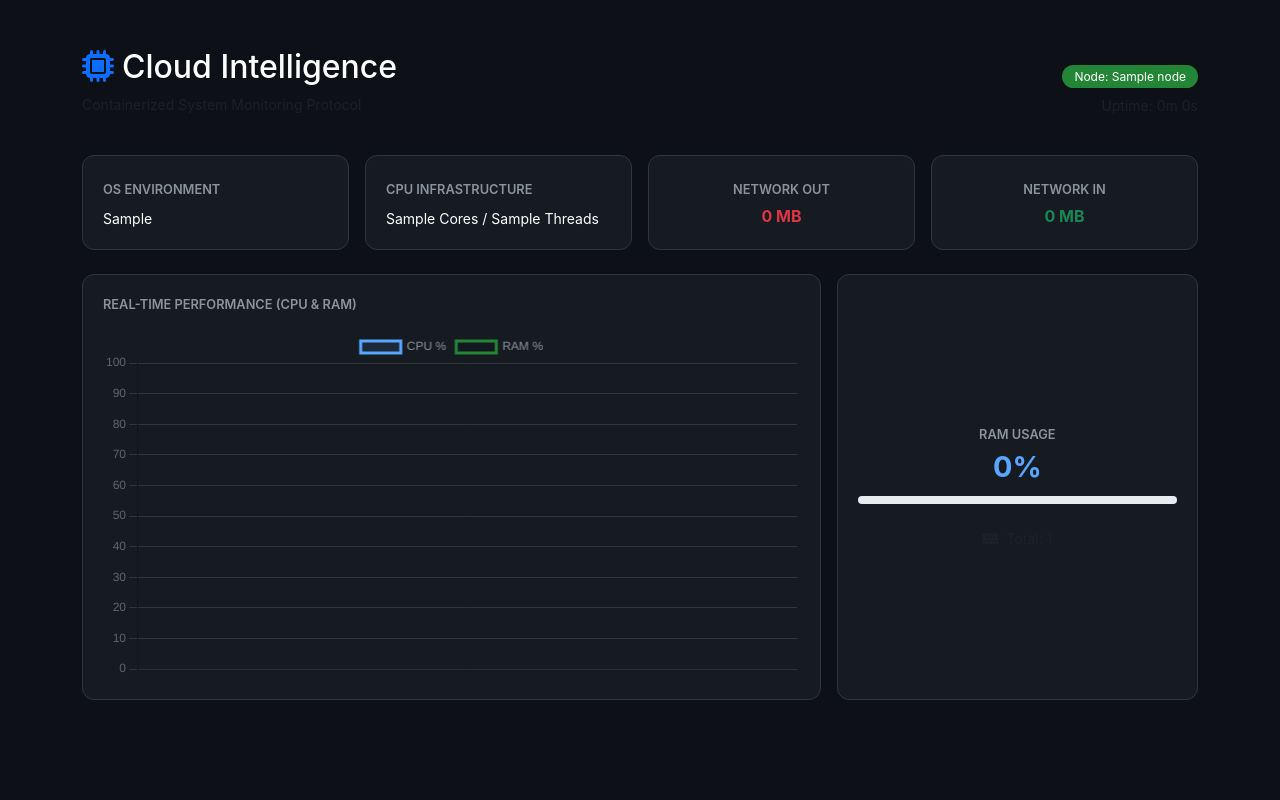
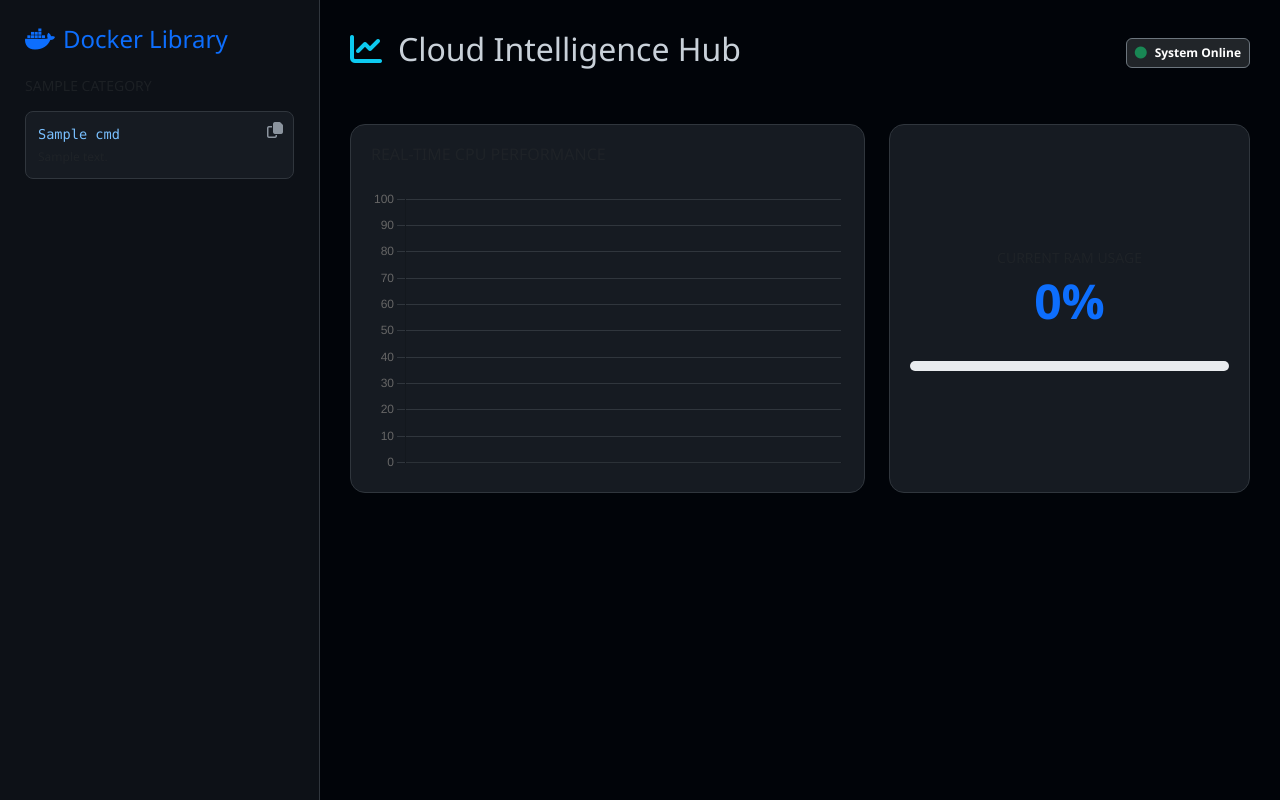
Before and after one commit to DoHoang21/my-system-monitor, a Flask app: template templates/index.html in a window 1280 px wide. Run offline with Flask 3, Linux system fonts and the light colour scheme; the template is opened without the code that fills it: most values are stand-ins (such as "Sample title", 1, 10 or a date in 2020).

Commit message:
Add files via upload

```diff
--- a/app.py
+++ b/app.py
@@ -1,35 +1,36 @@
 from flask import Flask, render_template, jsonify
 import psutil
 import platform
-import datetime
 import os
 
 app = Flask(__name__)
 
 @app.route('/')
 def index():
-    # Thông tin cấu hình cố định của máy chủ Cloud
-    sys_info = {
-        "os": f"{platform.system()} {platform.release()}",
-        "architecture": platform.machine(),
-        "processor": platform.processor(),
-        "cpu_count": psutil.cpu_count(logical=True),
-        "total_ram": f"{round(psutil.virtual_memory().total / (1024**3), 2)} GB",
+    # Thư viện lệnh Docker được phân loại chuyên nghiệp
+    docker_library = {
+        "Cơ bản": [
+            {"cmd": "docker --version", "desc": "Kiểm tra phiên bản Docker đã cài đặt"},
+            {"cmd": "docker pull [image]", "desc": "Tải một Image từ Docker Hub về máy chủ Cloud"}
+        ],
+        "Vận hành": [
+            {"cmd": "docker run -d -p 80:5000 [img]", "desc": "Chạy Container ở chế độ nền và ánh xạ cổng"},
+            {"cmd": "docker ps -a", "desc": "Liệt kê tất cả Container (đang chạy và đã dừng)"},
+            {"cmd": "docker logs --tail 50 [id]", "desc": "Xem 50 dòng nhật ký mới nhất của Container"}
+        ],
+        "Dọn dẹp": [
+            {"cmd": "docker system prune", "desc": "Xóa toàn bộ tài nguyên thừa (Image, Container rác)"},
+            {"cmd": "docker stop $(docker ps -q)", "desc": "Dừng tất cả các Container đang hoạt động"}
+        ]
     }
-    return render_template('index.html', info=sys_info)
+    return render_template('index.html', library=docker_library)
 
 @app.route('/api/stats')
 def stats():
-    # Thông tin thay đổi theo thời gian thực
-    net_io = psutil.net_io_counters()
     return jsonify(
         cpu=psutil.cpu_percent(interval=None),
         ram=psutil.virtual_memory().percent,
-        disk=psutil.disk_usage('/').percent,
-        boot_time=datetime.datetime.fromtimestamp(psutil.boot_time()).strftime("%Y-%m-%d %H:%M:%S"),
-        net_sent=f"{round(net_io.bytes_sent / (1024**2), 2)} MB",
-        net_recv=f"{round(net_io.bytes_recv / (1024**2), 2)} MB",
-        process_count=len(psutil.pids())
+        disk=psutil.disk_usage('/').percent
     )
 
 if __name__ == "__main__":
--- a/templates/index.html
+++ b/templates/index.html
@@ -2,76 +2,63 @@
 <html lang="vi">
 <head>
     <meta charset="UTF-8">
-    <meta name="viewport" content="width=device-width, initial-scale=1.0">
-    <title>Cloud Enterprise Monitor</title>
+    <title>Cloud Control & Docker Wiki</title>
     <link href="https://cdn.jsdelivr.net/npm/bootstrap@5.3.0/dist/css/bootstrap.min.css" rel="stylesheet">
     <link rel="stylesheet" href="https://cdnjs.cloudflare.com/ajax/libs/font-awesome/6.4.0/css/all.min.css">
     <script src="https://cdn.jsdelivr.net/npm/chart.js"></script>
     <script src="https://code.jquery.com/jquery-3.6.0.min.js"></script>
     <style>
-        body { background: #0d1117; color: #c9d1d9; font-family: 'Inter', sans-serif; }
-        .glass-card { background: #161b22; border: 1px solid #30363d; border-radius: 12px; padding: 20px; height: 100%; }
-        .stat-label { color: #8b949e; font-size: 0.8rem; text-transform: uppercase; font-weight: 600; }
-        .stat-value { font-size: 1.8rem; font-weight: 700; color: #58a6ff; }
-        .node-badge { background: #238636; color: white; padding: 4px 12px; border-radius: 20px; font-size: 0.75rem; }
+        body { background: #010409; color: #c9d1d9; font-family: 'Segoe UI', sans-serif; }
+        .sidebar { background: #0d1117; border-right: 1px solid #30363d; height: 100vh; overflow-y: auto; padding: 25px; }
+        .main-content { height: 100vh; overflow-y: auto; padding: 30px; }
+        .cmd-box { background: #161b22; border: 1px solid #30363d; border-radius: 8px; padding: 12px; margin-bottom: 15px; position: relative; }
+        .cmd-text { font-family: 'SFMono-Regular', Consolas, monospace; color: #79c0ff; font-size: 0.85rem; }
+        .copy-btn { position: absolute; right: 10px; top: 10px; color: #8b949e; cursor: pointer; }
+        .monitor-card { background: #161b22; border: 1px solid #30363d; border-radius: 15px; padding: 20px; }
     </style>
 </head>
 <body>
-    <div class="container py-5">
-        <div class="d-flex justify-content-between align-items-center mb-4">
-            <div>
-                <h2 class="text-white"><i class="fas fa-microchip me-2 text-primary"></i>Cloud Intelligence</h2>
-                <p class="text-muted small">Containerized System Monitoring Protocol</p>
+    <div class="container-fluid">
+        <div class="row">
+            <div class="col-md-4 col-lg-3 sidebar">
+                <h4 class="text-primary mb-4"><i class="fab fa-docker me-2"></i>Docker Library</h4>
+                {% for category, cmds in library.items() %}
+                    <h6 class="text-uppercase text-muted small mt-4 mb-3">{{ category }}</h6>
+                    {% for item in cmds %}
+                    <div class="cmd-box">
+                        <i class="far fa-copy copy-btn" onclick="copyCmd('{{ item.cmd }}')"></i>
+                        <div class="cmd-text">{{ item.cmd }}</div>
+                        <div class="small text-muted mt-1" style="font-size: 0.75rem;">{{ item.desc }}</div>
+                    </div>
+                    {% endfor %}
+                {% endfor %}
             </div>
-            <div class="text-end">
-                <span class="node-badge">Node: {{ info.node }}</span>
-                <div id="uptime" class="text-muted small mt-2">Uptime: 0m 0s</div>
-            </div>
-        </div>
 
-        <div class="row g-3 mb-4">
-            <div class="col-md-3">
-                <div class="glass-card">
-                    <span class="stat-label">OS Environment</span>
-                    <div class="mt-2 small text-white">{{ info.os }}</div>
+            <div class="col-md-8 col-lg-9 main-content">
+                <div class="d-flex justify-content-between align-items-center mb-5">
+                    <h2><i class="fas fa-chart-line me-3 text-info"></i>Cloud Intelligence Hub</h2>
+                    <div class="badge bg-dark border border-secondary p-2">
+                        <i class="fas fa-circle text-success me-2"></i>System Online
+                    </div>
                 </div>
-            </div>
-            <div class="col-md-3">
-                <div class="glass-card">
-                    <span class="stat-label">CPU Infrastructure</span>
-                    <div class="mt-2 small text-white">{{ info.cpu_cores }} Cores / {{ info.cpu_threads }} Threads</div>
-                </div>
-            </div>
-            <div class="col-md-3">
-                <div class="glass-card text-center">
-                    <span class="stat-label">Network Out</span>
-                    <div id="net-sent" class="text-danger fw-bold mt-1">0 MB</div>
-                </div>
-            </div>
-            <div class="col-md-3">
-                <div class="glass-card text-center">
-                    <span class="stat-label">Network In</span>
-                    <div id="net-recv" class="text-success fw-bold mt-1">0 MB</div>
-                </div>
-            </div>
-        </div>
 
-        <div class="row g-3">
-            <div class="col-md-8">
-                <div class="glass-card">
-                    <span class="stat-label mb-3 d-block">Real-time Performance (CPU & RAM)</span>
-                    <canvas id="performanceChart" height="150"></canvas>
-                </div>
-            </div>
-            <div class="col-md-4">
-                <div class="glass-card d-flex flex-column justify-content-center align-items-center">
-                    <span class="stat-label">RAM Usage</span>
-                    <div id="ram-val" class="stat-value">0%</div>
-                    <div class="w-100 progress mt-2" style="height: 8px;">
-                        <div id="ram-bar" class="progress-bar bg-primary" style="width: 0%"></div>
+                <div class="row g-4">
+                    <div class="col-md-7">
+                        <div class="monitor-card">
+                            <h6 class="text-muted mb-4">REAL-TIME CPU PERFORMANCE</h6>
+                            <canvas id="cpuChart" height="180"></canvas>
+                        </div>
                     </div>
-                    <div class="mt-4 text-muted small text-center">
-                        <i class="fas fa-memory me-1"></i> Total: {{ info.total_ram }}
+                    <div class="col-md-5">
+                        <div class="monitor-card h-100 d-flex flex-column justify-content-center">
+                            <div class="text-center mb-4">
+                                <small class="text-muted d-block mb-1">CURRENT RAM USAGE</small>
+                                <h2 id="ram-text" class="display-5 fw-bold text-primary">0%</h2>
+                            </div>
+                            <div class="progress" style="height: 10px;">
+                                <div id="ram-bar" class="progress-bar bg-primary" style="width: 0%"></div>
+                            </div>
+                        </div>
                     </div>
                 </div>
             </div>
@@ -79,40 +66,29 @@
     </div>
 
     <script>
-        const ctx = document.getElementById('performanceChart').getContext('2d');
-        const chart = new Chart(ctx, {
+        function copyCmd(text) {
+            navigator.clipboard.writeText(text);
+            alert("Đã sao chép lệnh: " + text);
+        }
+
+        const ctx = document.getElementById('cpuChart').getContext('2d');
+        const cpuChart = new Chart(ctx, {
             type: 'line',
-            data: {
-                labels: [],
-                datasets: [
-                    { label: 'CPU %', data: [], borderColor: '#58a6ff', backgroundColor: 'rgba(88,166,255,0.1)', fill: true, tension: 0.4 },
-                    { label: 'RAM %', data: [], borderColor: '#238636', tension: 0.4 }
-                ]
-            },
-            options: { scales: { y: { beginAtZero: true, max: 100, grid: { color: '#30363d' } }, x: { grid: { display: false } } }, plugins: { legend: { labels: { color: '#8b949e' } } } }
+            data: { labels: [], datasets: [{ label: 'CPU Load %', data: [], borderColor: '#58a6ff', tension: 0.4, fill: true, backgroundColor: 'rgba(88, 166, 255, 0.1)' }] },
+            options: { scales: { y: { beginAtZero: true, max: 100, grid: { color: '#30363d' } } }, plugins: { legend: { display: false } } }
         });
 
-        function update() {
-            $.getJSON('/api/stats', function(data) {
-                $('#ram-val').text(data.ram + '%');
+        setInterval(() => {
+            $.getJSON('/api/stats', (data) => {
+                $('#ram-text').text(data.ram + '%');
                 $('#ram-bar').css('width', data.ram + '%');
-                $('#net-sent').text(data.net_sent);
-                $('#net-recv').text(data.net_recv);
-                $('#uptime').text('Uptime: ' + data.uptime);
-
-                const now = new Date().toLocaleTimeString();
-                if (chart.data.labels.length > 15) {
-                    chart.data.labels.shift();
-                    chart.data.datasets[0].data.shift();
-                    chart.data.datasets[1].data.shift();
-                }
-                chart.data.labels.push(now);
-                chart.data.datasets[0].data.push(data.cpu);
-                chart.data.datasets[1].data.push(data.ram);
-                chart.update();
+                const time = new Date().toLocaleTimeString();
+                if(cpuChart.data.labels.length > 10) { cpuChart.data.labels.shift(); cpuChart.data.datasets[0].data.shift(); }
+                cpuChart.data.labels.push(time);
+                cpuChart.data.datasets[0].data.push(data.cpu);
+                cpuChart.update();
             });
-        }
-        setInterval(update, 3000);
+        }, 3000);
     </script>
 </body>
 </html>
```
